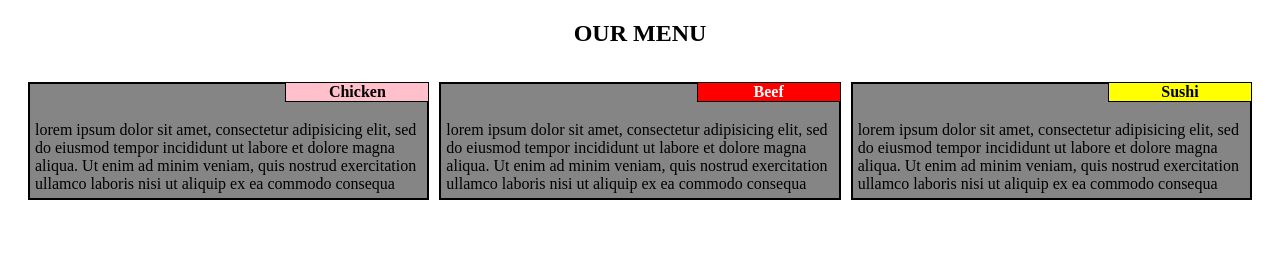
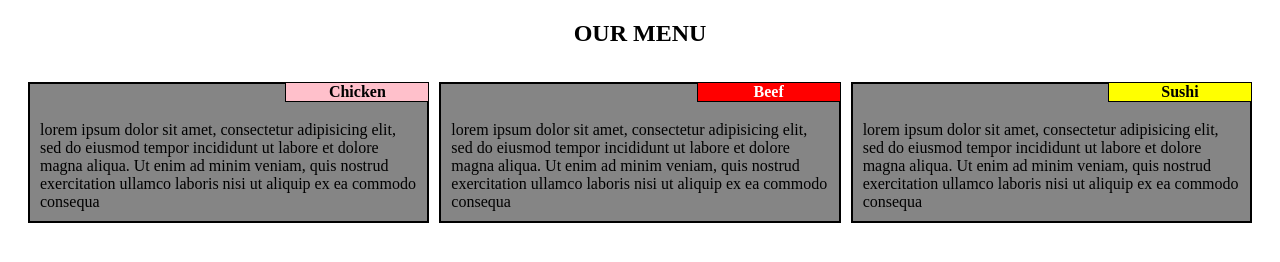
Before and after one commit to kguttam12/kguttam12.github.io, a plain HTML site: page index.html in a window 1280 px wide. Drawn offline with Linux system fonts and the light colour scheme.

Commit message:
Update styles.css

```diff
--- a/css/styles.css
+++ b/css/styles.css
@@ -4,6 +4,9 @@
 .card {
   border: 2px solid black;
   background-color: #858585;
+  padding-right: 5px;
+  padding-left: 5px;
+  padding-bottom: 5px;
 }
 #second {
 	position: absolute;
```
